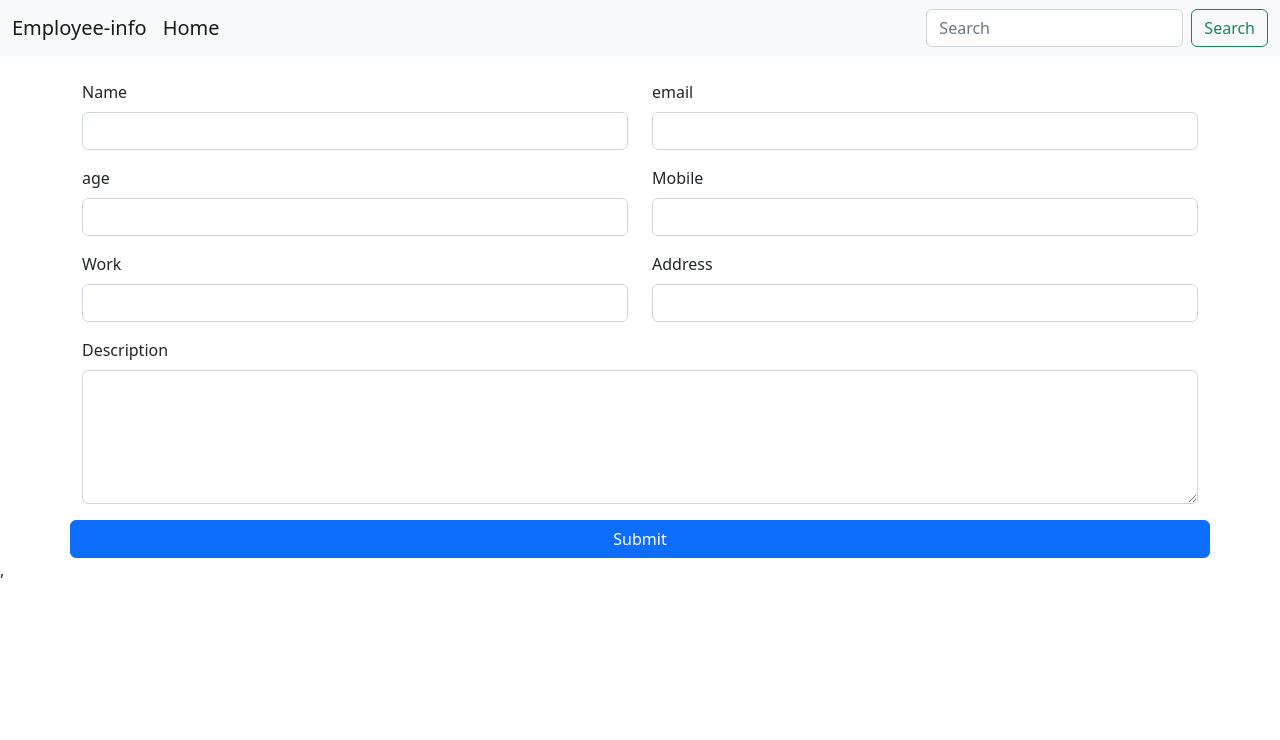
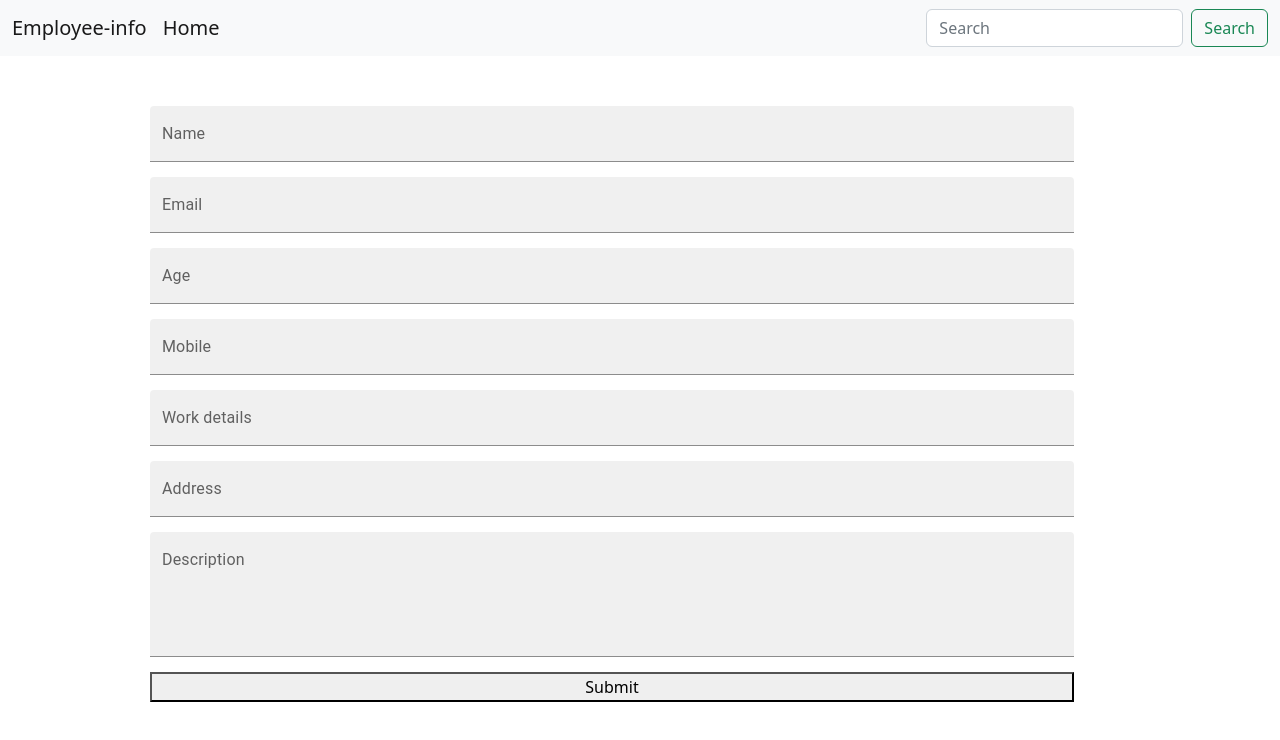
Before and after one commit to sanketapotikar1/crud-front, a React (Create React App) app: page /register in a window 1280 px wide. Shown: the top 740 px of the page. Built offline with nearby package versions, Linux system fonts and the light colour scheme.

Commit message:
Formik and yup added

```diff
--- a/package.json
+++ b/package.json
@@ -14,12 +14,15 @@
     "@testing-library/react": "^13.4.0",
     "@testing-library/user-event": "^13.5.0",
     "bootstrap": "^5.2.3",
+    "formik": "^2.2.9",
     "react": "^18.2.0",
     "react-dom": "^18.2.0",
     "react-router-dom": "^6.9.0",
     "react-scripts": "5.0.1",
+    "start": "^5.1.0",
     "styled-components": "^5.3.9",
-    "web-vitals": "^2.1.4"
+    "web-vitals": "^2.1.4",
+    "yup": "^1.0.2"
   },
   "scripts": {
     "start": "react-scripts start",
--- a/src/App.css
+++ b/src/App.css
@@ -26,3 +26,12 @@
 .right_view span{
   font-weight: 400;
 }
+
+.Add-data-form{
+  display : flex;
+  flex-direction: column;
+  gap: 15px;
+  margin-left: 100px;
+  padding : 50px;
+  width :80%;
+}
--- a/src/components/Register.js
+++ b/src/components/Register.js
@@ -1,104 +1,178 @@
-import React, { useContext, useState } from 'react'
-import { NavLink, useNavigate } from 'react-router-dom'
-import { adddata } from './context/ContextProvider';
+import React, { useContext, useState } from "react";
+import { NavLink, useNavigate } from "react-router-dom";
+import { Formik, useFormik } from "formik";
+import * as yup from "yup";
+import { adddata } from "./context/ContextProvider";
+
+import Button from "@mui/material/Button";
+import TextField from "@mui/material/TextField";
 
 const Register = () => {
+  const { udata, setUdata } = useContext(adddata);
 
-    const { udata, setUdata } = useContext(adddata);
+  const Navigate = useNavigate();
 
-    const history = useNavigate();
+  const addinpdata = async (newdata) => {
+    const res = await fetch("https://crud-backend-fct5.onrender.com/register", {
+      method: "POST",
+      headers: {
+        "Content-Type": "application/json",
+      },
+      body: JSON.stringify(newdata),
+    });
 
-    const [inpval, setINP] = useState({
+    const data = await res.json();
+    console.log(data);
+
+    if (res.status === 422 || !data) {
+      console.log("error ");
+      alert("error");
+    } else {
+      Navigate("/");
+      setUdata(data);
+      console.log("data added");
+    }
+  };
+
+  const formvalidationSchema = yup.object({
+    name: yup
+      .string()
+      .required("Please enter the your name")
+      .min(3, " Please give bigger name"),
+    email: yup
+      .string()
+      .min(8, "email is too short")
+      .max(25, "too long")
+      .required("Required"),
+    age: yup
+      .number()
+      .required("Please enter your name")
+      .min(18, "Age should be above 18")
+      .max(150, "please enter valid age"),
+    mobile: yup
+      .string()
+      .required("Please enter your mobile number")
+      .min(10, "Please enter 10 digit phone number")
+      .max(10, "Please enter 10 digit phone number"),
+    work: yup
+      .string()
+      .required("Please fill about your work")
+      .min(5, "please enter this info with more details"),
+    add: yup
+      .string()
+      .required("Please enter your address")
+      .min(3, "please enter your address in more detail")
+      .max(50, "please keep your address short"),
+    desc: yup
+      .string()
+      .required("please enter this decription")
+      .min(15, "Please enter this description with more details")
+      .max(250, "Please keep your description short"),
+  });
+
+  const { handleSubmit, values, handleChange, handleBlur, errors, touched } =
+    useFormik({
+      initialValues: {
         name: "",
         email: "",
         age: "",
         mobile: "",
         work: "",
         add: "",
-        desc: ""
-    })
+        desc: "",
+      },
+      validationSchema: formvalidationSchema,
+      onSubmit: (newdata) => {
+        console.log("onSubmit", newdata);
+        addinpdata(newdata);
+      },
+    });
 
-    const setdata = (e) => {
-        const { name, value } = e.target;
-        setINP((preval) => {
-            return {
-                ...preval,
-                [name]: value
-            }
-        })
-    }
+  return (
+    <form onSubmit={handleSubmit} className="Add-data-form">
+      <TextField
+        label="Name"
+        variant="filled"
+        name="name"
+        value={values.name}
+        onChange={handleChange}
+        onBlur={handleBlur}
+        helperText={touched.name && errors.name ? errors.name : ""}
+        error={touched.name && errors.name ? true : false}
+      />
 
+      <TextField
+        label="Email"
+        variant="filled"
+        name="email"
+        value={values.email}
+        onChange={handleChange}
+        onBlur={handleBlur}
+        helperText={touched.email && errors.email ? errors.email : ""}
+        error={touched.email && errors.email ? true : false}
+      />
 
-    const addinpdata = async (e) => {
-        e.preventDefault();
+      <TextField
+        label="Age"
+        variant="filled"
+        name="age"
+        value={values.age}
+        onChange={handleChange}
+        onBlur={handleBlur}
+        helperText={touched.age && errors.age ? errors.age : ""}
+        error={touched.age && errors.age ? true : false}
+      />
 
-        const { name, email, work, add, mobile, desc, age } = inpval;
+      <TextField
+        label="Mobile"
+        variant="filled"
+        name="mobile"
+        value={values.mobile}
+        onChange={handleChange}
+        onBlur={handleBlur}
+        helperText={touched.mobile && errors.mobile ? errors.mobile : ""}
+        error={touched.mobile && errors.mobile ? true : false}
+      />
 
-        const res = await fetch("https://crud-backend-fct5.onrender.com/register", {
-            method: "POST",
-            headers: {
-                "Content-Type": "application/json"
-            },
-            body: JSON.stringify({
-                name, email, work, add, mobile, desc, age
-            })
-        });
+      <TextField
+        label="Work details"
+        variant="filled"
+        name="work"
+        value={values.work}
+        onChange={handleChange}
+        onBlur={handleBlur}
+        helperText={touched.work && errors.work ? errors.work : ""}
+        error={touched.work && errors.work ? true : false}
+      />
 
-        const data = await res.json();
-        console.log(data);
+      <TextField
+        label="Address"
+        variant="filled"
+        name="add"
+        value={values.add}
+        onChange={handleChange}
+        onBlur={handleBlur}
+        helperText={touched.add && errors.add ? errors.add : ""}
+        error={touched.add && errors.add ? true : false}
+      />
 
-        if (res.status === 422 || !data) {
-            console.log("error ");
-            alert("error");
+      <TextField
+        multiline
+        rows={4}
+        label="Description"
+        variant="filled"
+        name="desc"
+        value={values.desc}
+        onChange={handleChange}
+        onBlur={handleBlur}
+        helperText={touched.desc && errors.desc ? errors.desc : ""}
+        error={touched.desc && errors.desc ? true : false}
+      />
 
-        } else {
-            history("/")
-            setUdata(data)
-            console.log("data added");
-
-        }
-    }
-
-    return (
-        <div className="container">
-            {/* <NavLink to="/">home</NavLink> */}
-            <form className="mt-4">
-                <div className="row">
-                    <div class="mb-3 col-lg-6 col-md-6 col-12">
-                        <label for="exampleInputEmail1" class="form-label">Name</label>
-                        <input type="text" value={inpval.name} onChange={setdata} name="name" class="form-control" id="exampleInputEmail1" aria-describedby="emailHelp" />
-                    </div>
-                    <div class="mb-3 col-lg-6 col-md-6 col-12">
-                        <label for="exampleInputPassword1" class="form-label">email</label>
-                        <input type="email" value={inpval.email} onChange={setdata} name="email" class="form-control" id="exampleInputPassword1" />
-                    </div>
-                    <div class="mb-3 col-lg-6 col-md-6 col-12">
-                        <label for="exampleInputPassword1" class="form-label">age</label>
-                        <input type="text" value={inpval.age} onChange={setdata} name="age" class="form-control" id="exampleInputPassword1" />
-                    </div>
-                    <div class="mb-3 col-lg-6 col-md-6 col-12">
-                        <label for="exampleInputPassword1" class="form-label">Mobile</label>
-                        <input type="number" value={inpval.mobile} onChange={setdata} name="mobile" class="form-control" id="exampleInputPassword1" />
-                    </div>
-                    <div class="mb-3 col-lg-6 col-md-6 col-12">
-                        <label for="exampleInputPassword1" class="form-label">Work</label>
-                        <input type="text" value={inpval.work} onChange={setdata} name="work" class="form-control" id="exampleInputPassword1" />
-                    </div>
-                    <div class="mb-3 col-lg-6 col-md-6 col-12">
-                        <label for="exampleInputPassword1" class="form-label">Address</label>
-                        <input type="text" value={inpval.add} onChange={setdata} name="add" class="form-control" id="exampleInputPassword1" />
-                    </div>
-                    <div class="mb-3 col-lg-12 col-md-12 col-12">
-                        <label for="exampleInputPassword1" class="form-label">Description</label>
-                        <textarea name="desc" value={inpval.desc} onChange={setdata} className="form-control" id="" cols="30" rows="5"></textarea>
-                    </div>
-
-                    <button type="submit"
-                     onClick={addinpdata}
-                      class="btn btn-primary">Submit</button>
-                </div>
-            </form>
-        </div>
-    )
-}
+      <button type="submit" variant="filled">
+        Submit
+      </button>
+    </form>
+  );
+};
 export default Register;
--- a/src/index.js
+++ b/src/index.js
@@ -1,4 +1,4 @@
-import React, { StrictMode } from "react";
+import React from "react";
 import ReactDOM from "react-dom";
 import "./index.css";
 import App from "./App";
```
Also changed, not shown: 1 other file (tests, documents, lock files or other folders).
